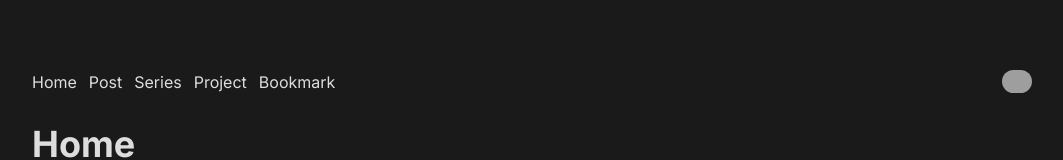
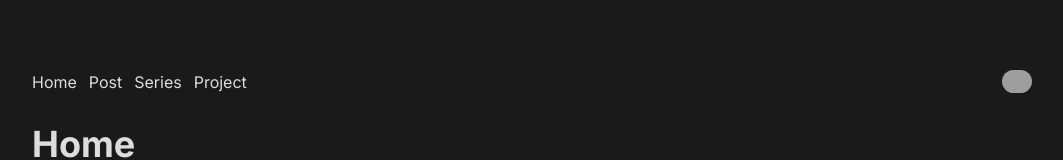
Before and after one commit to 1eecan/blog, a Next.js app: page / in a window 1280 px wide. Shown: the top 160 px of the page, without its empty margins (38-1101 px from the left). Built offline with nearby package versions, Linux system fonts and the light colour scheme; grey boxes are pictures that could not be loaded.

Commit message:
fix: 제거된 카테고리 헤더에서도 제거

```diff
--- a/src/_ui/components/Header/Header.tsx
+++ b/src/_ui/components/Header/Header.tsx
@@ -8,7 +8,6 @@ export default function Header() {
         <Link href={`/post`}>Post</Link>
         <Link href={`/series`}>Series</Link>
         <Link href={`/project`}>Project</Link>
-        <Link href={`/bookmark`}>Bookmark</Link>
       </div>
       <Link href={`/about`}>
         <img
```
